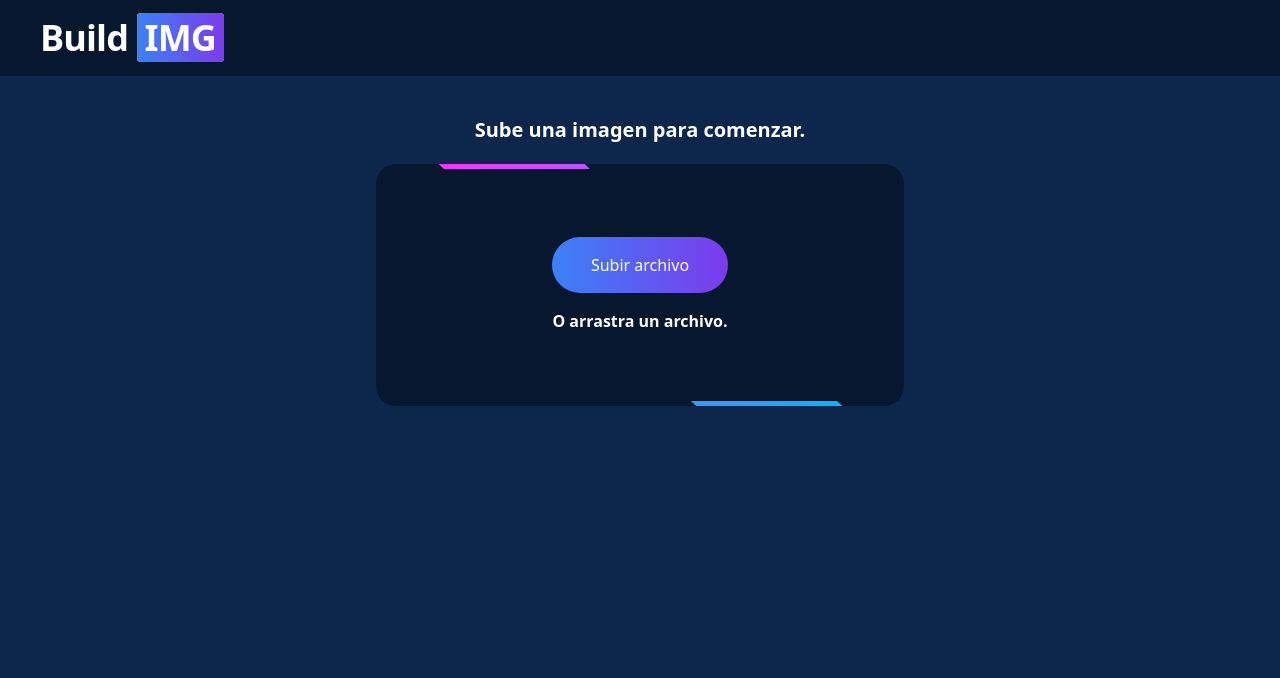
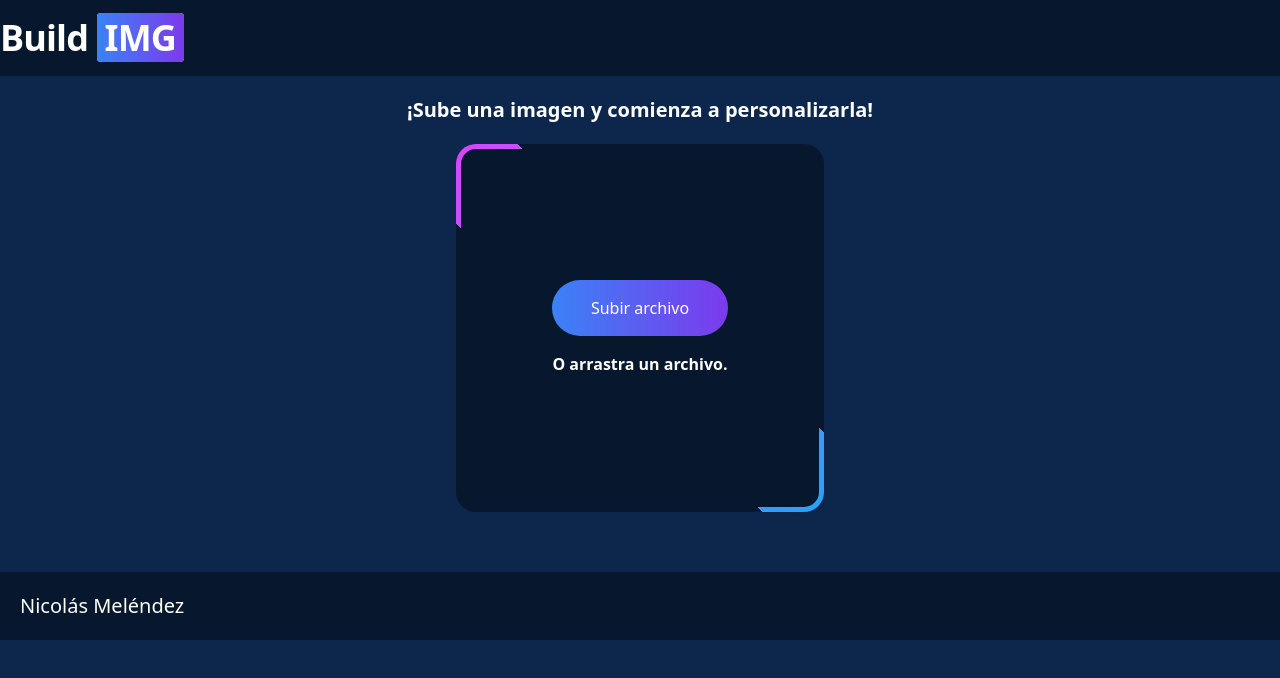
Before and after one commit to nicomelendez/build-img, a Next.js app: page / in a window 1280 px wide. Shown: the top 678 px of the page. Built offline with nearby package versions, Linux system fonts and the light colour scheme.

Commit message:
arreglos de estilos

```diff
--- a/src/components/Footer.jsx
+++ b/src/components/Footer.jsx
@@ -1,7 +1,7 @@
 export default function Footer() {
   return (
-    <footer className="p-5 text-left text-white text-xl w-full">
-
+    <footer className="p-5 text-left text-white text-xl w-full mx-auto bg-[#07182E]">
+        Nicolás Meléndez
     </footer>
   )
 }
--- a/src/components/FormImage.jsx
+++ b/src/components/FormImage.jsx
@@ -54,7 +54,7 @@ export default function FormImage() {
 
 
   return (
-    <section className="card mx-auto w-full h-2/5 lg:w-3/5  aspect-video">
+    <section className="card mx-auto w-full lg:w-2/5 aspect-square">
       {imageStatus === ImageStatus.UPLOADING
       ? (<Cargando />)
       : (<div {...getRootProps({className: 'dropzone'})}>
--- a/src/components/ImageEditor.jsx
+++ b/src/components/ImageEditor.jsx
@@ -1,5 +1,5 @@
 import useEditor from "@/hooks/useEditor"
-import { useEffect, useState } from "react"
+import { useEffect, useRef, useState } from "react"
 import 'two-up-element'
 import Cargando from "./Cargando"
 import { grayscale, blur, backgroundRemoval} from "@cloudinary/url-gen/actions/effect"
@@ -9,6 +9,8 @@ export default function ImageEditor() {
 
     const { imageOriginal, imageModificada, datosDeImagen, cambiarImagenModificada } = useEditor()
     const [processingImage, setProcessingImage] = useState(true)
+    const rango = useRef()
+    const [blurId, setBlur] = useState(0);
 
     const cloudinary = new Cloudinary({
       cloud: {
@@ -33,7 +35,7 @@ export default function ImageEditor() {
     cambiarImagenModificada(imageWithoutBackground.toURL())
     }
 
-    // const handlerTexto = () =>{
+    const handlerTexto = () =>{
     //  const imageConTexto = .resize(scale().width(1000))
     //  .reshape(
     //    cutByImage(
@@ -55,11 +57,11 @@ export default function ImageEditor() {
     //  )
     //  .effect(sepia())
     //  cambiarImagenModificada(imageConTexto.toURL())
-    // }
+    }
 
     const handlerBlur = () => {
     setProcessingImage(true)
-    const imagenGris = cloudinary.image(datosDeImagen.public_id).effect(blur().strength(500));
+    const imagenGris = cloudinary.image(datosDeImagen.public_id).effect(blur().strength(blurId));
     cambiarImagenModificada(imagenGris.toURL())
     }
 
@@ -97,7 +99,9 @@ export default function ImageEditor() {
 
       }
     ]
-
+    const blurMedida = (event) =>{
+      setBlur(event.target.value)
+    }
     useEffect(() => {
         let intervalId
         let tries = 0
@@ -131,27 +135,32 @@ export default function ImageEditor() {
 
       return (
         <>
-        {imageOriginal !== null ? (<div className="w-full flex flex-col flex-wrap">
-
-           <div className="w-full flex flex-col">
-             <div className="w-4/5 mx-auto flex justify-evenly py-5">
+        {imageOriginal !== null
+        ? (
+        <div className="w-full flex flex-col flex-wrap">
+           <p className="text-center text-white font-bold my-5">Comienza a modificar tu imagen</p>
+           <div className="w-full flex items-start flex-col">
+             <div className="w-full sm:w-4/5 mx-auto flex justify-evenly pb-3">
               {herramientas.map(her=>{
-               return(<div className="h-14 w-14 flex justify-center items-center rounded-full hover:cursor-pointer bg-slate-300" key={her.id}>
+               return(<div className="h-10 w-10 flex justify-center items-center rounded-full hover:cursor-pointer bg-slate-300" key={her.id}>
                    <button className="h-fit w-fit" onClick={her.action ? her.action : ()=>{}}>{her.name}</button>
                </div>)
               })}
              </div>
-
+             <div className="flex flex-col items-center justify-center mx-auto space-y-2 mb-5">
+              <label htmlFor="" className="text-white">Elegir grado de blur </label>
+              <input className="" type='range' ref={rango} min='0' max='1000' onChange={blurMedida}/>
+             </div>
 
               {processingImage &&
-              (<div className="flex flex-col justify-center items-center">
-                <p className="text-center text-white font-bold my-5">Procesando imagen...</p>
+              (<div className="flex flex-col justify-center items-center w-full">
+                <p className="text-center text-white font-bold mb-5">Procesando imagen...</p>
               </div>)}
 
 
              <div className='mx-auto lg:max-w-lg'>
                <two-up>
-                   <img src={imageOriginal} alt="Imagen original subida por el usuario" />
+                   <img className="lg:max-h-[500px]" src={imageOriginal} alt="Imagen original subida por el usuario" />
                    {processingImage
                        ? (
                            <div className="flex flex-col justify-center items-center">
@@ -161,13 +170,13 @@ export default function ImageEditor() {
                            </div>
                        )
                        : (
-                           <img src={imageModificada} alt="Imagen sin fondo subida por el usuario" />
+                           <img className="lg:max-h-[500px]" src={imageModificada} alt="Imagen sin fondo subida por el usuario" />
                        )
                    }
                </two-up>
              </div>
            </div>
-           <a download href={imageModificada} className="hover:cursor-pointer hover:underline text-white rounded-full bg-gradient-to-r from-blue-500 to-violet-600 mt-10 text-bold px-6 py-4 text-center">Descargar imagen</a>
+           <a download href={imageModificada} className="hover:cursor-pointer hover:underline text-white rounded-full bg-gradient-to-r from-blue-500 to-violet-600 mt-10 text-bold px-6 py-4 text-center mx-auto">Descargar imagen</a>
          </div>) : (<>Debe elegir una imagen</>)}
         </>
       )
--- a/src/components/Nav.jsx
+++ b/src/components/Nav.jsx
@@ -8,10 +8,10 @@ export default function Nav() {
 
   return (
     <nav className="bg-[#07182E] w-full border-gray-200">
-        <div className="flex flex-col sm:flex-row flex-wrap justify-between items-center mx-auto max-w-screen-xl">
-            <div className="flex items-center justify-center py-5 hover:cursor-default responsivelogoti">
+        <div className="flex justify-center sm:justify-start mx-auto max-w-screen-xl">
+            <div className="flex items-center justify-center py-5 hover:cursor-default">
                 <button onClick={()=>{router.push('/')}} className="">
-                    <h2 className="text-4xl sm:ml-10 font-extrabold leading-none tracking-tight text-white  tituloresplogo">Build <mark className="px-2 text-white rounded bg-gradient-to-r from-blue-500 to-violet-600">IMG</mark></h2>
+                    <h2 className="text-4xl font-extrabold leading-none tracking-tight text-white  tituloresplogo">Build <mark className="px-2 text-white rounded bg-gradient-to-r from-blue-500 to-violet-600">IMG</mark></h2>
                 </button>
             </div>
         </div>
--- a/src/layout/Layout.jsx
+++ b/src/layout/Layout.jsx
@@ -11,7 +11,7 @@ export default function Layout({ children, pagina }) {
         </Head>
         <div className="flex flex-col justify-start items-center h-screen w-full">
             <Nav />
-            <main className='md:w-8/12 xl:w-3/4 h-screen p-10'>
+            <main className='md:w-8/12 xl:w-3/4 mx-auto mb-10 sm:p-5'>
                 { children }
             </main>
             <Footer />
--- a/src/pages/index.js
+++ b/src/pages/index.js
@@ -4,12 +4,12 @@ import Layout from '@/layout/Layout'
 export default function Home() {
   return (
     <Layout pagina='Inicio' >
-      <div>
+      <div className='h-full flex flex-col items-center justify-center'>
         <h2 className='text-center text-xl font-semibold text-white pb-5'>
-          Sube una imagen para comenzar.
+          ¡Sube una imagen y comienza a personalizarla!
         </h2>
+        <FormImage />
       </div>
-      <FormImage />
     </Layout>
   )
 }
```
